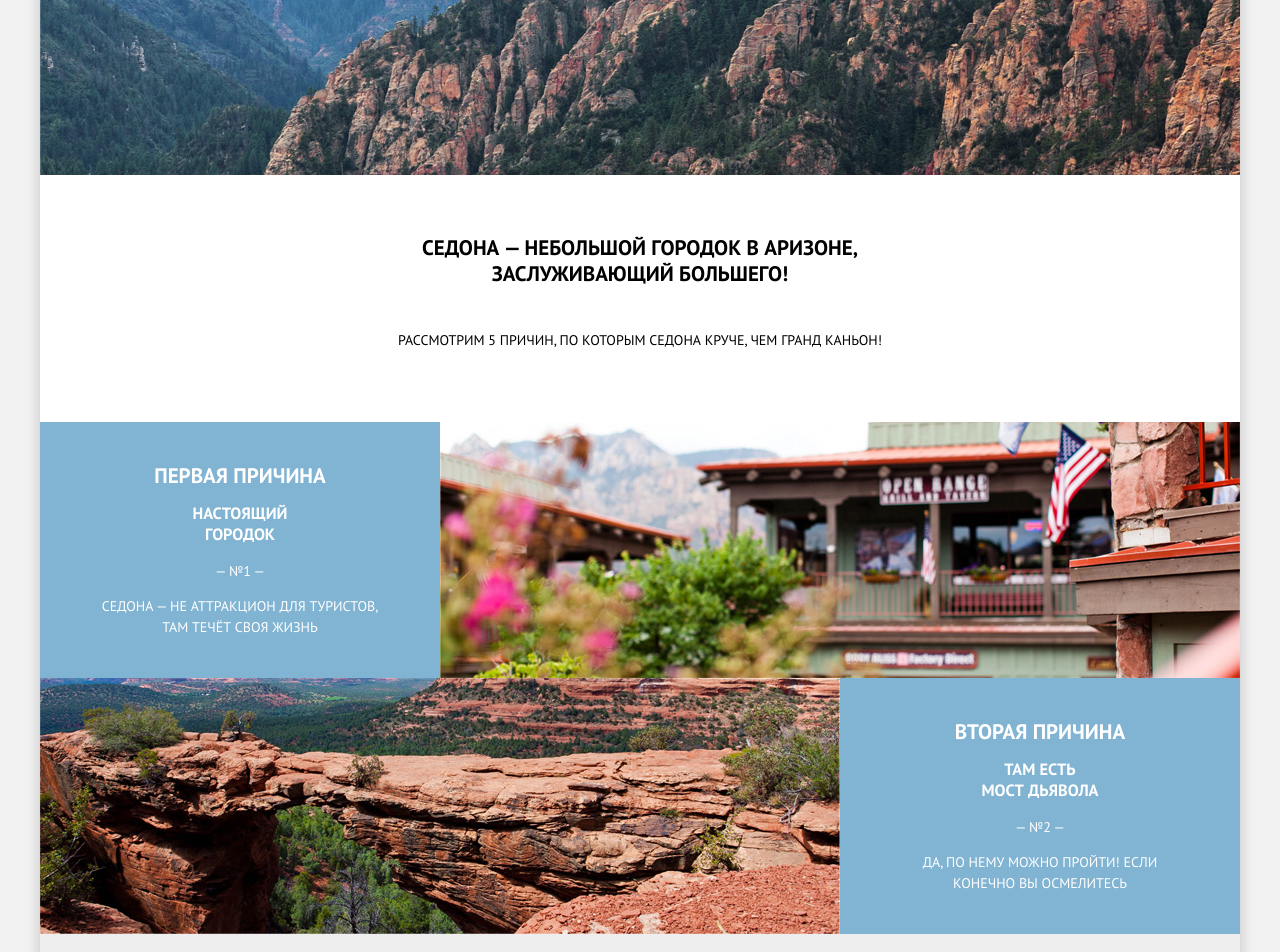
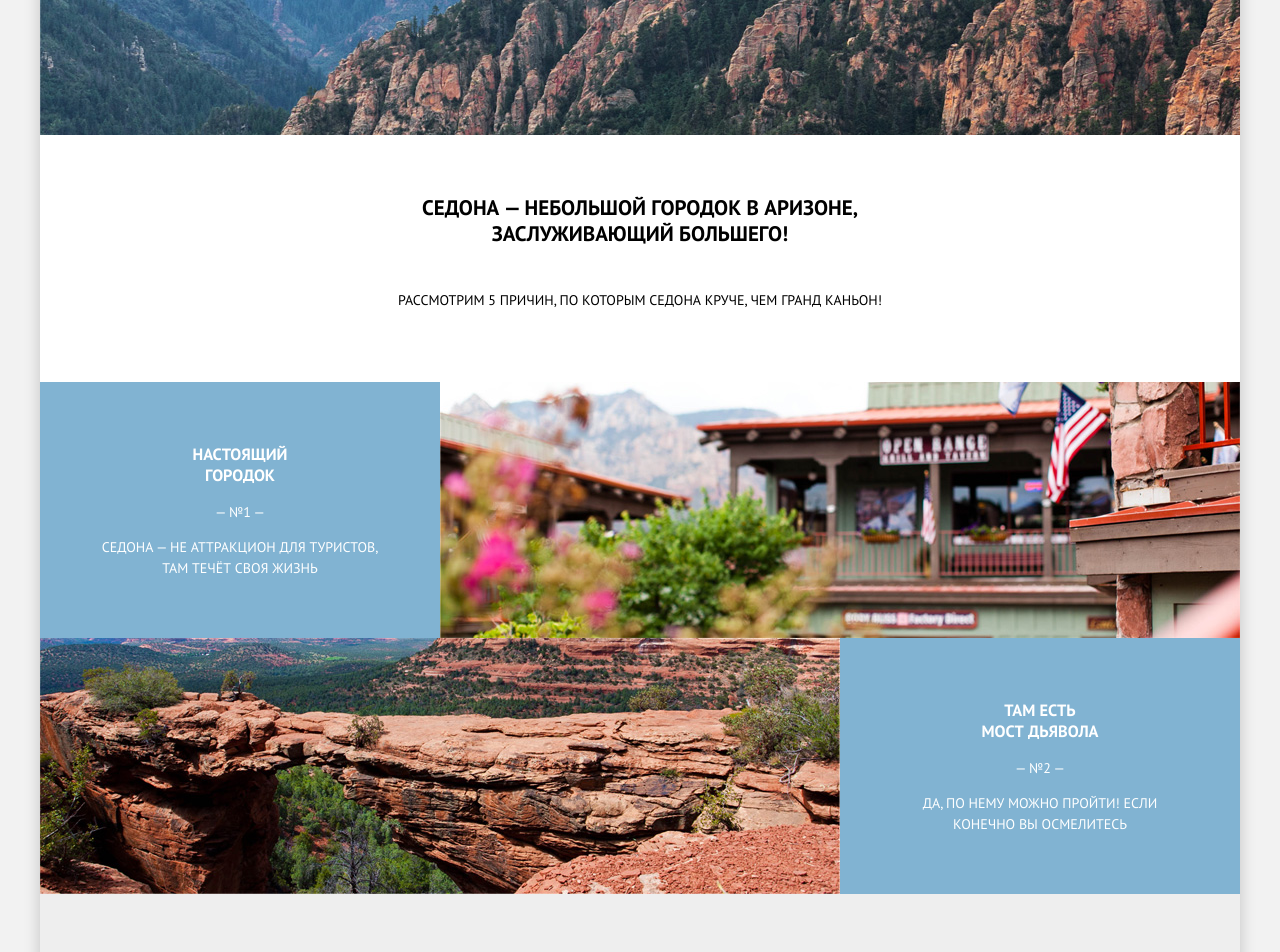
Before and after one commit to JuliaGrid/868793-sedona-25, a plain HTML site: page index.html in a window 1280 px wide. Shown: the part 440-1392 px from the top of the page. Drawn offline with Linux system fonts and the light colour scheme.

Commit message:
Исправлен баг с visually-hidden

```diff
--- a/index.html
+++ b/index.html
@@ -21,7 +21,7 @@
 </header>
 
 <main>
-	<h1 сlass="visually-hidden">Седона</h1>
+	<h1 class="visually-hidden">Седона</h1>
 
 	<section class="welcome">
 		<span><b>Седона — небольшой городок в Аризоне, заслуживающий большего!</b></span>
@@ -32,7 +32,7 @@
 
 	  <ul class="list-of-causes">
 		<li class="item-first-cause"><div class="first-cause">
-    <h2 сlass="visually-hidden">Первая причина</h2>
+    <h2 class="visually-hidden">Первая причина</h2>
 		<h3>Настоящий<br> городок</h3>
 		<p> — №1 — </p>
 		<p>Седона — не аттракцион для туристов, там течёт своя жизнь</p></div>
@@ -41,26 +41,26 @@
 		<li class="item-second-cause">
 		<img src="img/layer-5.jpg" alt="Фото моста">
 		<div class="second-cause">
-    <h2 сlass="visually-hidden">Вторая причина</h2>
+    <h2 class="visually-hidden">Вторая причина</h2>
     <h3>Там есть<br> мост дьявола</h3>
 		<p> — №2 — </p>
 		<p>Да, по нему можно пройти! Если конечно вы осмелитесь</p></div></li>
 
 			<div class="another-causes">
       <li><div class="third-cause">
-      <h2 сlass="visually-hidden">Третья причина</h2>
+      <h2 class="visually-hidden">Третья причина</h2>
 			<h3>Небольшая площадь</h3>
 			<p>— №3 —</p>
 			<p>Все достопримечательности находятся очень близко</p></div></li>
 
 			<li><div class="fourth-cause">
-      <h2 сlass="visually-hidden">Четвертая причина</h2>
+      <h2 class="visually-hidden">Четвертая причина</h2>
 			<h3>Красивая дорога</h3>
 			<p>— №4 —</p>
 			<p>Ехать в Седону из Лас-Вегаса совсем не скучно!</p></div></li>
 
 			<li><div class="fifth-cause">
-      <h2 сlass="visually-hidden">Пятая причина</h2>
+      <h2 class="visually-hidden">Пятая причина</h2>
 			<h3>Мало туристов</h3>
 			<p>— №5 —</p>
 			<p>Большинство едет в гранд каньон и толпится там</p></div></li>
@@ -69,7 +69,7 @@
 	</section>
 
 	<section class="accommodation-food-souvenirs">
-		<h2 сlass="visually-hidden">Что еще есть в Седоне</h2>
+		<h2 class="visually-hidden">Что еще есть в Седоне</h2>
 		<ul>
 		<li class="accommodation">
 			<img src="img/icon-1.svg" alt="Иконка жилья">
@@ -116,7 +116,7 @@
 	</section>
 
 	<section class="map">
-		<h2 сlass="visually-hidden">Карта</h2>
+		<h2 class="visually-hidden">Карта</h2>
 		<img src="img/map.jpg" alt="Карта"> </img>
 	</section>
 </main>
@@ -124,7 +124,7 @@
 <footer class="main-footer">
   <p class="visit-sedona"><b>#VISITSEDONA</b></p>
   <section class="social-networks">
-    <h2 сlass="visually-hidden">Социальные сети</h2>
+    <h2 class="visually-hidden">Социальные сети</h2>
     <img src="#" alt="Иконка Twitter">
     <img src="#" alt="Иконка Facebook">
     <img src="#" alt="Иконка YouTube">
--- a/style.css
+++ b/style.css
@@ -35,15 +35,13 @@ a{
 }
 
 .visually-hidden{
-  position: absolute !important;
-  	clip: rect(1px 1px 1px 1px); /* IE6, IE7 */
-  	clip: rect(1px, 1px, 1px, 1px);
-  	padding:0 !important;
-  	border:0 !important;
-  	height: 1px !important;
-  	width: 1px !important;
-  	overflow: hidden;
+ position: absolute;
+  clip: rect(0 0 0 0);
+  width: 1px;
+  height: 1px;
+  margin: -1px;
 }
+
 
 .main-header-logo{
   width: 140px;
```
